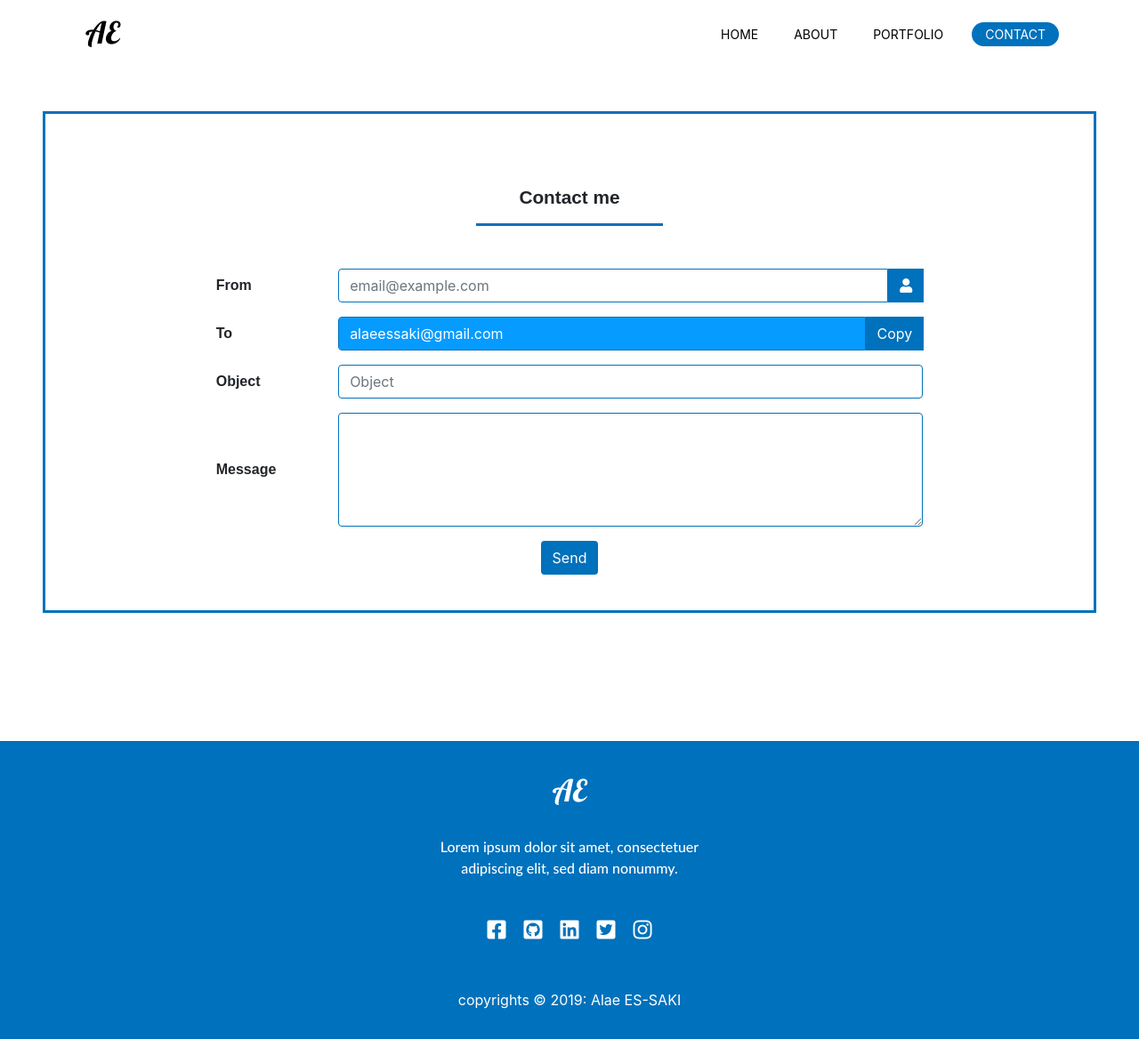
After one commit to alaeessaki/portfolio-version4, a PHP site: page /pages/contact/contact.html in a window 1280 px wide. The commit adds this page. Shown: the whole page at 89% size. Run offline with PHP 8.4, Linux system fonts and the light colour scheme; some libraries are stand-ins or nearby versions.

Commit message:
adding contact page

```diff
--- a/index.php
+++ b/index.php
@@ -51,7 +51,7 @@ Database::disconnect();
                     <a class="nav-link" href="pages/portfolio/portfolio.php">Portfolio</a>
                 </li>
                 <li class="nav-item mr-4">
-                    <a class="nav-link spec" href="#">Contact</a>
+                    <a class="nav-link spec" href="pages/contact/contact.html">Contact</a>
                 </li>
             </ul>
         </div>
@@ -244,7 +244,7 @@ Database::disconnect();
 
         <!-- See more button -->
         <div class="af-suite text-center mb-5 mt-5">
-            <a href="#">See More</a>
+            <a href="pages/portfolio/portfolio.php">See More</a>
         </div>
     </div>
 </section>
--- a/pages/about/about.html
+++ b/pages/about/about.html
@@ -38,7 +38,7 @@
                         <a class="nav-link" href="../../pages/portfolio/portfolio.php">Portfolio</a>
                     </li>
                     <li class="nav-item mr-4">
-                        <a class="nav-link spec" href="#">Contact</a>
+                        <a class="nav-link spec" href="../../pages/contact/contact.html">Contact</a>
                     </li>
                 </ul>
             </div>
--- /dev/null
+++ b/pages/contact/contact.html
@@ -0,0 +1,136 @@
+<!DOCTYPE html>
+<html lang="en">
+
+<head>
+  <meta charset="UTF-8">
+  <meta name="viewport" content="width=device-width, initial-scale=1.0">
+  <meta http-equiv="X-UA-Compatible" content="ie=edge">
+  <!--Bootstrap-->
+  <link rel="stylesheet" href="../../lib/bootstrap-4.3.1-dist/css/bootstrap.min.css">
+  <!-- font awsome -->
+  <link rel="stylesheet" href="https://use.fontawesome.com/releases/v5.8.2/css/all.css"
+    integrity="sha384-oS3vJWv+0UjzBfQzYUhtDYW+Pj2yciDJxpsK1OYPAYjqT085Qq/1cq5FLXAZQ7Ay" crossorigin="anonymous">
+  <!-- Main css -->
+  <link rel="stylesheet" href="css/contact.css">
+
+  <title>Contact</title>
+</head>
+
+<body>
+
+  <header>
+    <!-- navbar -->
+    <nav class="navbar navbar-expand-lg">
+      <a class="navbar-brand" href="../../index.php">AE</a>
+      <button class="navbar-toggler" type="button" data-toggle="collapse" data-target="#navbarSupportedContent"
+        aria-controls="navbarSupportedContent" aria-expanded="false" aria-label="Toggle navigation">
+        <span class="navbar-toggler-icon"></span>
+      </button>
+
+      <div class="collapse navbar-collapse" id="navbarSupportedContent">
+        <ul class="navbar-nav ml-auto mr-4">
+          <li class="nav-item mr-4">
+            <a class="nav-link" href="../../index.php">Home</a>
+          </li>
+          <li class="nav-item mr-4">
+            <a class="nav-link" href="../../pages/about/about.html">About</a>
+          </li>
+          <li class="nav-item mr-4">
+            <a class="nav-link" href="../portfolio/portfolio.php">Portfolio</a>
+          </li>
+          <li class="nav-item mr-4">
+            <a class="nav-link spec" href="contact.html">Contact</a>
+          </li>
+        </ul>
+      </div>
+    </nav>
+  </header>
+
+  <main class="m-sm-1 m-md-5 m-1 mt-5">
+
+    <div class="contact-cont d-flex flex-column justify-content-center align-items-center">
+      <div class="title pl-5 pr-5 mb-5 pb-2">
+        <h1>Contact me</h1>
+      </div>
+      <form>
+        <div
+          class="form-group d-flex flex-column flex-sm-row flex-md-row flex-lg-row flex-xl-row justify-content-center align-items-center">
+          <label for="inputEmail" class="col-sm-2 col-form-label title2">From</label>
+          <div class="col-sm-10 input-group">
+            <input type="email" class="form-control" id="inputEmail" placeholder="email@example.com">
+            <div class="input-group-prepend">
+              <span class="input-group-text" id="inputGroupPrepend"><i class="fas fa-user"></i></span>
+            </div>
+          </div>
+        </div>
+
+        <div
+          class="form-group d-flex flex-column flex-sm-row flex-md-row flex-lg-row flex-xl-row justify-content-center align-items-center">
+          <label for="disabledTextInput" class="col-sm-2 col-form-label title2">To</label>
+          <div class="col-sm-10  input-group input-group-spec">
+            <input type="text" readonly class="form-control" id="disabledTextInput" value="alaeessaki@gmail.com">
+            <div class="input-group-prepend">
+              <span class="input-group-text" id="inputGroupPrepend"><a id="copy-btn" onclick="copy()"
+                  data-container="body" data-toggle="popover" data-placement="top" data-content="Copied">Copy</a></span>
+
+            </div>
+          </div>
+        </div>
+        <div
+          class="form-group d-flex flex-column flex-sm-row flex-md-row flex-lg-row flex-xl-row justify-content-center align-items-center">
+          <label for="inputObject" class="col-sm-2 col-form-label title2">Object</label>
+          <div class="col-sm-10  input-group">
+            <input type="text" class="form-control" id="inputObject" placeholder="Object">
+          </div>
+        </div>
+        <div
+          class="form-group d-flex flex-column flex-sm-row flex-md-row flex-lg-row flex-xl-row justify-content-center align-items-center">
+          <label for="Textarea1" class="col-sm-2 col-form-label title2">Message</label>
+          <div class="col-sm-10  input-group">
+            <textarea class="form-control" id="Textarea1" style="height: 8rem;"></textarea>
+          </div>
+        </div>
+      </form>
+      <button type="submit" class="btn">Send</button>
+
+    </div>
+  </main>
+
+
+   <!-- footer section -->
+
+   <footer>
+    <div class="single-row d-flex justify-content-center align-items-center flex-column">
+        <div class="logo">
+            <a href="#">AE</a>
+        </div>
+        <div class="redaction mt-4">
+            <p class="text-center">Lorem ipsum dolor sit amet, consectetuer<br>
+                adipiscing elit, sed diam nonummy.</p>
+        </div>
+
+        <div class="reseaux d-flex flex-row flex-sm-wrap flex-md-wrap mt-4">
+            <a href="#"><i class="fab fa-facebook-square"></i></a>
+            <a href="#"><i class="fab fa-github-square"></i></a>
+            <a href="#"><i class="fab fa-linkedin"></i></a>
+            <a href="#"><i class="fab fa-twitter-square"></i></a>
+            <a href="#"><i class="fab fa-instagram"></i></a>
+        </div>
+
+        <!-- Copyright -->
+        <div class="copyrights mt-5">
+            <p>copyrights &copy; 2019: <a href="#">Alae ES-SAKI</a></p>
+        </div>
+    </div>
+</footer>
+
+  <!--other Libraries-->
+  <script src="../../lib/jQuery-3-4-1/jquery-3.4.1.min.js"></script>
+  <script src="../../lib/popper/popper.min.js"></script>
+  <script src="../../lib/bootstrap-4.3.1-dist/js/bootstrap.min.js"></script>
+
+  <!--Main Js-->
+  <script src="js/contact.js"></script>
+</body>
+
+</html>
--- /dev/null
+++ b/pages/contact/css/contact.css
@@ -0,0 +1,165 @@
+@font-face {
+  font-family: "Lato Light";
+  src: url("../../../assets/fonts/Lato-Light.ttf");
+}
+
+@font-face {
+  font-family: "Lato Medium";
+  src: url("../../../assets/fonts/Lato-Medium.ttf");
+}
+
+@font-face {
+  font-family: "Pattaya";
+  src: url("../../../assets/fonts/Pattaya-Regular.ttf");
+}
+
+body header .navbar .navbar-brand {
+  font-family: "Pattaya";
+  font-size: 34px;
+  color: black;
+  margin-left: 80px;
+}
+
+body header .navbar .navbar-collapse .navbar-nav {
+  margin-right: 50px !important;
+}
+
+body header .navbar .navbar-collapse .navbar-nav .nav-item {
+  text-transform: uppercase;
+  font-size: 14px;
+}
+
+body header .navbar .navbar-collapse .navbar-nav .nav-item .nav-link {
+  color: black;
+}
+
+body header .navbar .navbar-collapse .navbar-nav .nav-item .spec {
+  color: white;
+  background-color: #0071BC;
+  border-radius: 30px;
+  margin-top: 5px;
+  padding: 3px 15px;
+}
+
+body main {
+  border: 3px solid #0071BC;
+  margin-right: 150px;
+  margin-left: 150px;
+  margin-top: 100px;
+  margin-bottom: 40px;
+}
+
+body main .contact-cont {
+  margin-top: 7%;
+  width: 100%;
+  padding-bottom: 2.5rem;
+}
+
+body main .contact-cont .title {
+  border-bottom: 3px solid #0071BC;
+}
+
+body main .contact-cont .title h1 {
+  font-size: 1.3rem;
+  font-family: Arial, Helvetica, sans-serif;
+  font-weight: 600;
+  text-align: center;
+}
+
+body main .contact-cont form {
+  width: 70%;
+}
+
+body main .contact-cont form .form-group .title2 {
+  font-family: Arial, Helvetica, sans-serif;
+  font-weight: 600;
+}
+
+body main .contact-cont form .form-group .input-group input {
+  border: 1px solid #0071BC;
+}
+
+body main .contact-cont form .form-group .input-group input:focus {
+  -webkit-box-shadow: 0px 1px 1px #0071BC inset, 0px 0px 8px #069bff;
+          box-shadow: 0px 1px 1px #0071BC inset, 0px 0px 8px #069bff;
+}
+
+body main .contact-cont form .form-group .input-group .input-group-prepend span {
+  border: 1px solid #0071BC;
+  background-color: #0071BC;
+}
+
+body main .contact-cont form .form-group .input-group .input-group-prepend span i {
+  color: white;
+}
+
+body main .contact-cont form .form-group .input-group textarea {
+  border: 1px solid #0071BC;
+}
+
+body main .contact-cont form .form-group .input-group textarea:focus {
+  -webkit-box-shadow: 0px 1px 1px #0071BC inset, 0px 0px 8px #0071BC;
+          box-shadow: 0px 1px 1px #0071BC inset, 0px 0px 8px #0071BC;
+}
+
+body main .contact-cont form .form-group .input-group-spec input {
+  background-color: #069bff;
+  color: white;
+  border: 1px solid #0071BC;
+}
+
+body main .contact-cont form .form-group .input-group-spec .input-group-prepend span a {
+  text-decoration: none;
+  color: white;
+}
+
+body main .contact-cont form .form-group .input-group-spec .input-group-prepend span a:hover {
+  cursor: pointer;
+}
+
+body main .contact-cont button {
+  background-color: #0071BC;
+  color: white;
+}
+
+body main .contact-cont button:hover {
+  color: white;
+}
+
+body footer {
+  margin-top: 9rem;
+  background-color: #0071BC;
+}
+
+body footer .single-row {
+  padding-top: 2rem;
+  padding-bottom: 1rem;
+}
+
+body footer .single-row .logo a {
+  font-family: "Pattaya";
+  font-size: 34px;
+  color: white;
+  text-decoration: none !important;
+}
+
+body footer .single-row .redaction {
+  color: white;
+  font-family: "Lato Medium";
+}
+
+body footer .single-row .reseaux a {
+  color: white;
+  font-size: 24px;
+  margin: 0px 10px;
+}
+
+body footer .single-row .copyrights {
+  color: white;
+}
+
+body footer .single-row .copyrights a {
+  text-decoration: none;
+  color: white;
+}
+/*# sourceMappingURL=contact.css.map */
--- /dev/null
+++ b/pages/contact/css/contact.scss
@@ -0,0 +1,181 @@
+
+@font-face {
+    font-family: "Lato Light";
+    src: url("../../../assets/fonts/Lato-Light.ttf");
+};
+@font-face {
+    font-family: "Lato Medium";
+    src: url("../../../assets/fonts/Lato-Medium.ttf");
+};
+@font-face {
+    font-family: "Pattaya";
+    src: url("../../../assets/fonts/Pattaya-Regular.ttf");
+};
+
+
+$primary-color:#0071BC;
+$secondary-color:rgb(6, 155, 255);
+
+body {
+    header {
+        .navbar {
+            .navbar-brand {
+                font-family: "Pattaya";
+                font-size: 34px;
+                color: black;
+                margin-left: 80px;
+            }
+
+            .navbar-collapse {
+                .navbar-nav {
+                    margin-right: 50px !important;
+
+                    .nav-item {
+                        text-transform: uppercase;
+                        font-size: 14px;
+
+                        .nav-link {
+                            color: black;
+                        }
+
+                        .spec {
+                            color: white;
+                            background-color: $primary-color;
+                            border-radius: 30px;
+                            margin-top: 5px;
+                            padding: 3px 15px;
+                        }
+                    }
+                }
+            }
+        }
+    }
+
+    main{
+        border: 3px solid $primary-color;
+        margin-right: 150px;
+        margin-left: 150px;
+        margin-top: 100px;
+        margin-bottom: 40px;
+        .contact-cont {
+            margin-top: 7%;
+            width: 100%;
+            padding-bottom: 2.5rem;
+
+            .title {
+                border-bottom: 3px solid $primary-color;
+
+                h1 {
+                    font-size: 1.3rem;
+                    font-family: Arial, Helvetica, sans-serif;
+                    font-weight: 600;
+                    text-align: center;
+                }
+            }
+
+            form {
+                width: 70%;
+
+                .form-group {
+
+                    .title2 {
+                        font-family: Arial, Helvetica, sans-serif;
+                        font-weight: 600;
+                    }
+
+                    .input-group {
+                        input {
+                            border: 1px solid $primary-color;
+
+                            &:focus {
+                                box-shadow: 0px 1px 1px $primary-color inset, 0px 0px 8px $secondary-color;
+                            }
+                        }
+
+                        .input-group-prepend {
+                            span {
+                                border: 1px solid $primary-color;
+                                background-color: $primary-color;
+
+                                i {
+                                    color: white;
+                                }
+                            }
+                        }
+
+                        textarea {
+                            border: 1px solid $primary-color;
+                            &:focus {
+                                box-shadow: 0px 1px 1px$primary-color inset, 0px 0px 8px $primary-color;
+                            }
+                        }
+                    }
+
+                    .input-group-spec {
+                        input {
+                            background-color: $secondary-color;
+                            color: white;
+                            border: 1px solid $primary-color;
+                        }
+
+                        .input-group-prepend {
+                            span {
+                                a {
+                                    text-decoration: none;
+                                    color: white;
+
+                                    &:hover{
+                                        cursor: pointer;
+                                    }
+                                }
+                            }
+                        }
+                    }
+                }
+            }
+            button{
+                background-color: $primary-color;
+                color: white;
+
+                &:hover{
+                    color:white;
+                }
+            }
+        }
+    }
+    footer{
+        margin-top: 9rem;
+        background-color: $primary-color;
+        .single-row{
+            padding-top: 2rem;
+            padding-bottom: 1rem;
+
+            .logo{
+                a{
+                    font-family: "Pattaya";
+                    font-size: 34px;
+                    color:white;
+                    text-decoration: none !important;
+                }
+            }
+            .redaction{
+                color: white;
+                font-family: "Lato Medium";
+            }
+            .reseaux{
+                a{
+                    color:white;
+                    font-size: 24px;
+                    margin: 0px 10px;
+                }
+            }
+            .copyrights{
+                color:white;
+                a{
+                    text-decoration: none;
+                    color:white;
+                }
+            }
+        }
+    }
+}
--- /dev/null
+++ b/pages/contact/js/contact.js
@@ -0,0 +1,18 @@
+// Copy function
+function copy() {
+    var copyText = document.getElementById("disabledTextInput");
+    copyText.select();
+    document.execCommand("copy");
+}
+
+// Show popover
+$(function () {
+    $('[data-toggle="popover"]').popover();
+})
+
+// Hide popover
+$('[data-toggle="popover"]').popover().click(function () {
+    setTimeout(function () {
+        $('[data-toggle="popover"]').popover('hide');
+    }, 1000);
+});
--- a/pages/portfolio/portfolio.php
+++ b/pages/portfolio/portfolio.php
@@ -41,7 +41,7 @@ require "../../admin/Database.php";
                         <a class="nav-link" href="#">Portfolio</a>
                     </li>
                     <li class="nav-item mr-4">
-                        <a class="nav-link spec" href="#">Contact</a>
+                        <a class="nav-link spec" href="../../pages/contact/contact.html">Contact</a>
                     </li>
                 </ul>
             </div>
```
Also changed, not shown: 1 other file.
